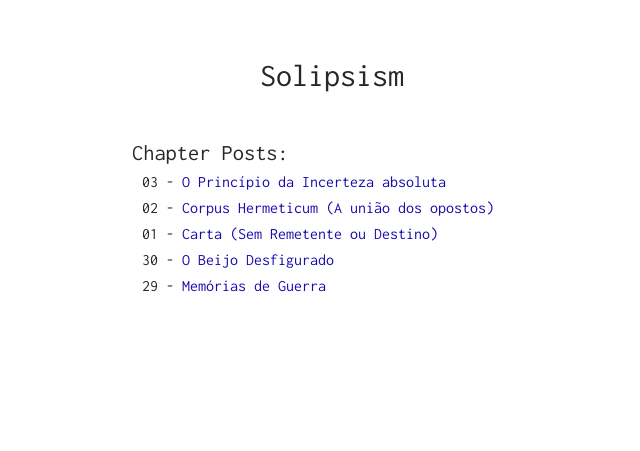
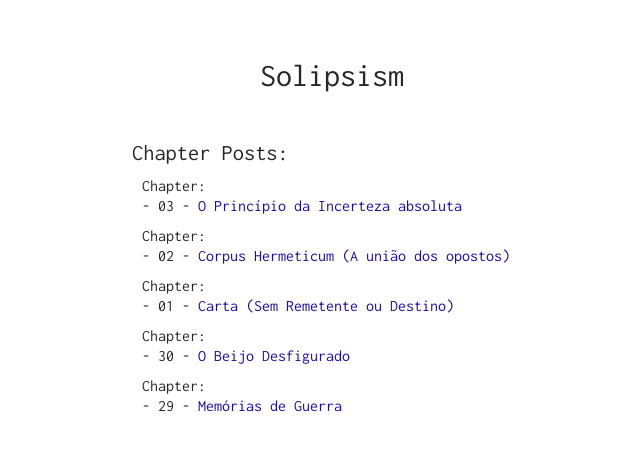
Before and after one commit to sorathpanzer/sorathpanzer.github.io, a Jekyll site: the page built from index.html, in a window 1280 px wide. Shown: the top 451 px of the page, without its empty margins (208-848 px from the left). Built offline with Jekyll 4.4.1, drawn with Linux system fonts in a browser that asks for light colours.

Commit message:
Update index.html

```diff
--- a/index.html
+++ b/index.html
@@ -10,7 +10,7 @@
     <ul>
         {% for post in site.posts %}
         <li>
-            <span class="date">{{ post.date | date: '%d' }}</span> - <a href="{{ post.url }}">{{ post.title }}</a>
+            <p>Chapter:</p> - <span class="date">{{ post.date | date: '%d' }}</span> - <a href="{{ post.url }}">{{ post.title }}</a>
         </li>
         {% endfor %}
     </ul>
```
